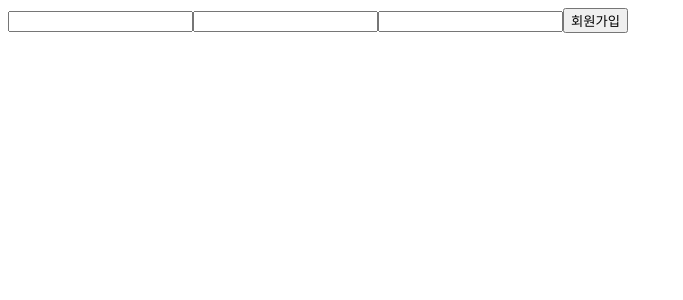
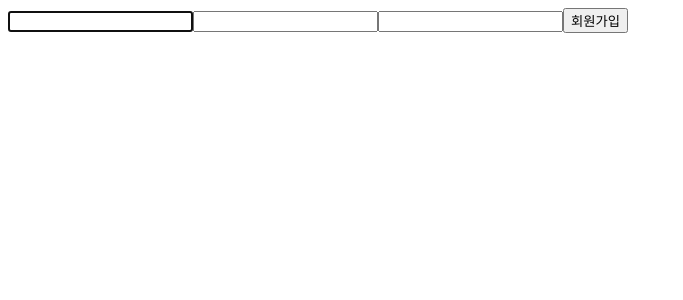
Before and after one commit to ssori0421/React_Projects_advanced, a React (Create React App) app in the folder mini_signup_form/: page / in a window 1280 px wide. Shown: the top 300 px of the page, without its empty margins (0-683 px from the left). Built offline with nearby package versions, Linux system fonts and the light colour scheme.

Commit message:
autofocus 기능 구현

```diff
--- a/mini_signup_form/src/page/SignUp.jsx
+++ b/mini_signup_form/src/page/SignUp.jsx
@@ -1,4 +1,4 @@
-import React, { useState } from 'react';
+import React, { useState, useEffect, useRef } from 'react';
 
 const SignUp = () => {
   const [formState, setFormState] = useState({
@@ -6,6 +6,12 @@ const SignUp = () => {
     password: '',
     passwordConfirm: '',
   });
+  const emailInputRef = useRef(null);
+
+  useEffect(() => {
+    emailInputRef.current.focus();
+  }, []);
+
   const onEmailChange = (e) => {
     setFormState({ ...formState, email: e.target.value });
   };
@@ -19,7 +25,11 @@ const SignUp = () => {
 
   return (
     <div>
-      <input data-testid='email-input' onChange={onEmailChange} />
+      <input
+        ref={emailInputRef}
+        data-testid='email-input'
+        onChange={onEmailChange}
+      />
       <input data-testid='password-input' onChange={onPasswordChange} />
       <input
         data-testid='password-confirm-input'
```
